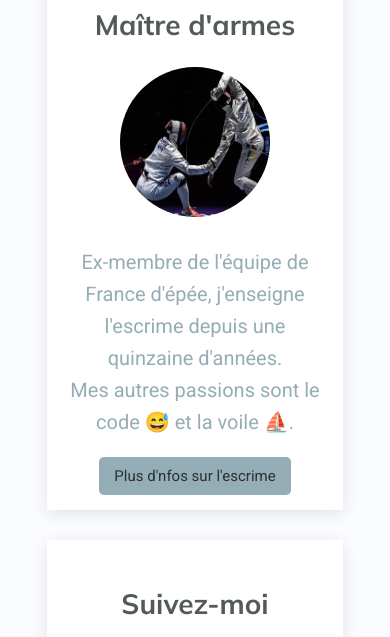
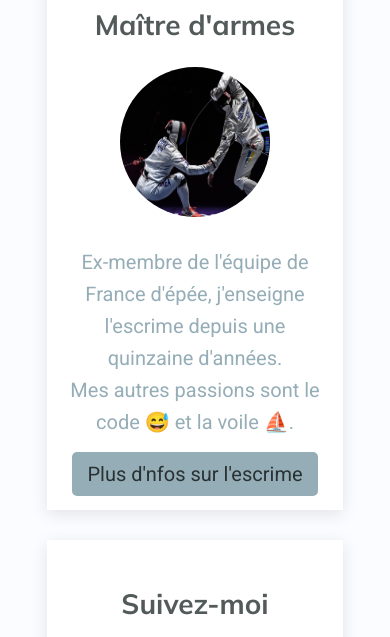
Before and after one commit to Stef-Rousset/profile, a plain HTML site: page index.html in a window 390 px wide. Shown: the part 194-831 px from the top of the page. Drawn offline with Linux system fonts and the light colour scheme.

Commit message:
make my profile prettier

```diff
--- a/style.css
+++ b/style.css
@@ -89,7 +89,7 @@ li {
   h1 span{
     display: none;
   }
-  .profile a {
+  /*.profile a {
     font-size: 15px;
-  }
+  }*/
 }
```
